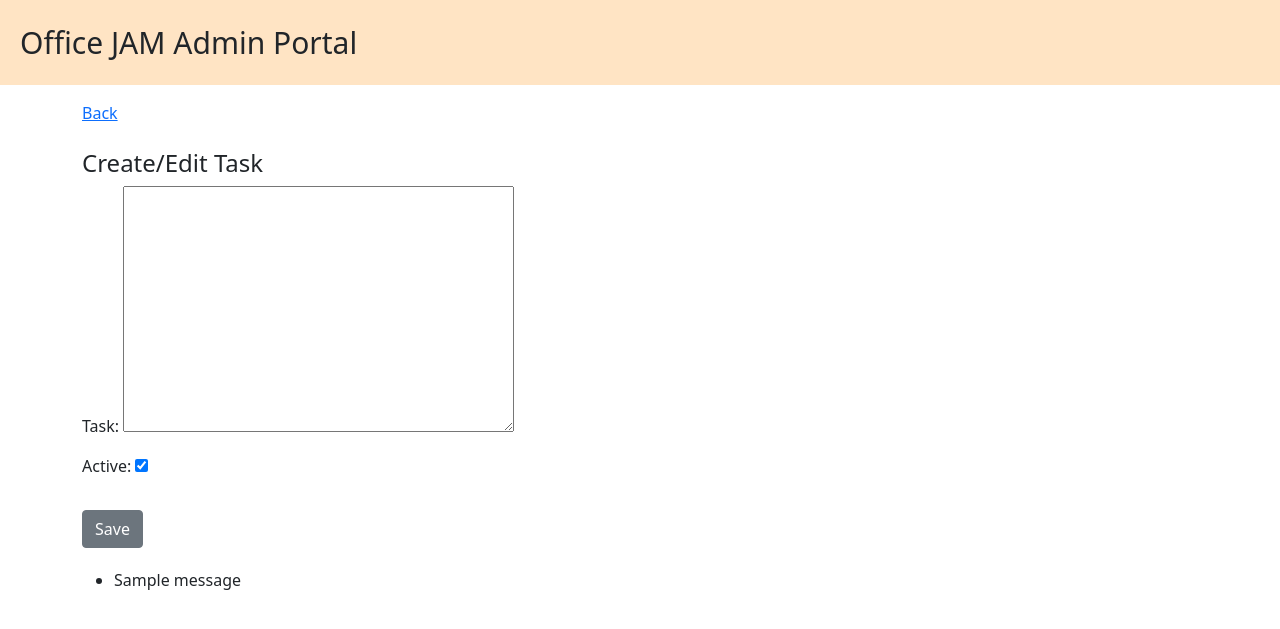
After one commit to ashishsolankiofficial/clove, a Django app: page /office/add_task/ in a window 1280 px wide. The commit adds this page. Shown: the top 629 px of the page. Run offline with Django 4.2, Linux system fonts and the light colour scheme; tables that the repository leaves empty hold one stand-in row (values such as "Sample post"); one stand-in notice (Sample message) is shown; some libraries are stand-ins or nearby versions.

Commit message:
tasks set

```diff
--- /dev/null
+++ b/office/forms.py
@@ -0,0 +1,8 @@
+from django import forms
+from office.models import Task
+
+
+class TaskForm(forms.ModelForm):
+    class Meta:
+        model = Task
+        exclude = ['ext_id', 'office']
--- a/office/models.py
+++ b/office/models.py
@@ -16,3 +16,17 @@ class Office(models.Model):
 
     def __str__(self):
         return self.name
+
+
+class Task(models.Model):
+    ext_id = models.CharField(max_length=10)
+    task = models.TextField()
+    active = models.BooleanField(default=True)
+    office = models.ForeignKey(Office, related_name='tasks', on_delete=models.CASCADE)
+
+    def save(self, *args, **kwargs):
+        while not self.ext_id:
+            new_id = get_ext_id()
+            if not type(self).objects.filter(ext_id=new_id).exists():
+                self.ext_id = new_id
+        super().save(*args, **kwargs)
--- /dev/null
+++ b/office/static/office/css/style.css
@@ -0,0 +1,9 @@
+.action-row {
+    display: flex;
+    justify-content: space-between;
+    margin: 20px 0px;
+}
+
+.paginator-row {
+    text-align: center;
+}
--- /dev/null
+++ b/office/templates/office/add_task.html
@@ -0,0 +1,29 @@
+{% extends 'base.html' %}
+{% load static %}
+
+
+{% block basecss %}
+{{block.super}}
+<link href="{% static 'office/css/style.css' %}" rel="stylesheet">
+{% endblock basecss %}
+
+{% block content %}
+
+<div class="row mt-3">
+    <a href="{% url 'list_task' %}">Back</a>
+</div>
+<div class="mt-4 login-container">
+    <h4>Create/Edit Task</h4>
+    <form method="POST" class="post-form" novalidate>{% csrf_token %}
+        {{form.as_p}}
+        <button type="submit" class="save btn btn-secondary mt-3">Save</button>
+    </form>
+    {% if messages %}
+    <ul class="messages">
+        {% for message in messages %}
+        <li{% if message.tags %} class="{{ message.tags }}" {% endif %}>{{ message }}</li>
+            {% endfor %}
+    </ul>
+    {% endif %}
+</div>
+{% endblock %}
--- a/office/urls.py
+++ b/office/urls.py
@@ -1,6 +1,11 @@
 from django.urls import path
-from office.views import LeaderBoardView
+import office.views as views
+from office.views import LeaderBoardView, TaskView
 
 urlpatterns = [
-    path('leaderboard/', LeaderBoardView.as_view())
+    path('leaderboard/', LeaderBoardView.as_view()),
+    path('tasks/', TaskView.as_view()),
+    path('add_task/', views.add_task, name='add_task'),
+    path('list_task/', views.list_task, name='list_task'),
+    path('edit_task/<str:ext_id>/', views.edit_task, name='edit_task'),
 ]
--- a/office/views.py
+++ b/office/views.py
@@ -1,7 +1,11 @@
 from rest_framework.views import APIView
 from rest_framework.response import Response
-from django.shortcuts import render
+from django.shortcuts import render, redirect, get_object_or_404
+from django.core.paginator import Paginator, EmptyPage, PageNotAnInteger
 from user.models import User
+from office.models import Task, Office
+from office.forms import TaskForm
+from office.serializer import TaskSerializer
 from payable.models import PayableProfile
 from payable.serializer import PayableProfileSerializer
 
@@ -12,3 +16,53 @@ class LeaderBoardView(APIView):
         profile = PayableProfile.objects.filter(user__office__ext_id=user.office.ext_id)
         serializer = PayableProfileSerializer(profile, many=True)
         return Response(serializer.data)
+
+
+class TaskView(APIView):
+    def get(self, request):
+        user = User.objects.get(ext_id=request.user.ext_id)
+        tasks = Task.objects.filter(office=user.office, active=True)
+        serializer = TaskSerializer(tasks, many=True)
+        return Response(serializer.data)
+
+
+def add_task(request):
+    if request.method == 'POST':
+        fm = TaskForm(request.POST)
+        if fm.is_valid():
+            task = fm.save(commit=False)
+            task.office = User.objects.get(ext_id=request.user.ext_id).office
+            task.save()
+            return redirect("list_task")
+    else:
+        fm = TaskForm()
+    return render(request, 'office/add_task.html', {'form': fm})
+
+
+def edit_task(request, ext_id):
+    task = get_object_or_404(Task, ext_id=ext_id)
+    if request.method == 'POST':
+        fm = TaskForm(request.POST, instance=task)
+        if fm.is_valid():
+            fm.save()
+            return redirect("list_task")
+    else:
+        fm = TaskForm(instance=task)
+    return render(request, 'office/add_task.html', {'form': fm})
+
+
+def list_task(request):
+    user = User.objects.get(ext_id=request.user.ext_id)
+    tasks = Task.objects.filter(office=user.office)
+    page = request.GET.get('page', 1)
+    paginator = Paginator(tasks, 10)
+    try:
+        tasks = paginator.page(page)
+    except PageNotAnInteger:
+        tasks = paginator.page(1)
+    except EmptyPage:
+        tasks = paginator.page(paginator.num_pages)
+    task_list = {
+        'task_list': tasks
+    }
+    return render(request, 'office/list_task.html', task_list)
--- a/user/templates/user/workflow.html
+++ b/user/templates/user/workflow.html
@@ -19,6 +19,9 @@
     <div class="row mt-2">
         <div class="col-md-4"><a href="{% url 'list_user' %}">List Users</a></div>
     </div>
+    <div class="row mt-2">
+        <div class="col-md-4"><a href="{% url 'list_task' %}">List Tasks</a></div>
+    </div>
 </div>
 <div class="p-3">
     <div class="workflow-heading">Game Options</div>
```
Also changed, not shown: office/serializer.py (+7 -1 lines), office/templates/office/list_task.html (added, +66 -0 lines), office/migrations/0002_task.py (added), office/migrations/0003_task_ext_id.py (added).
